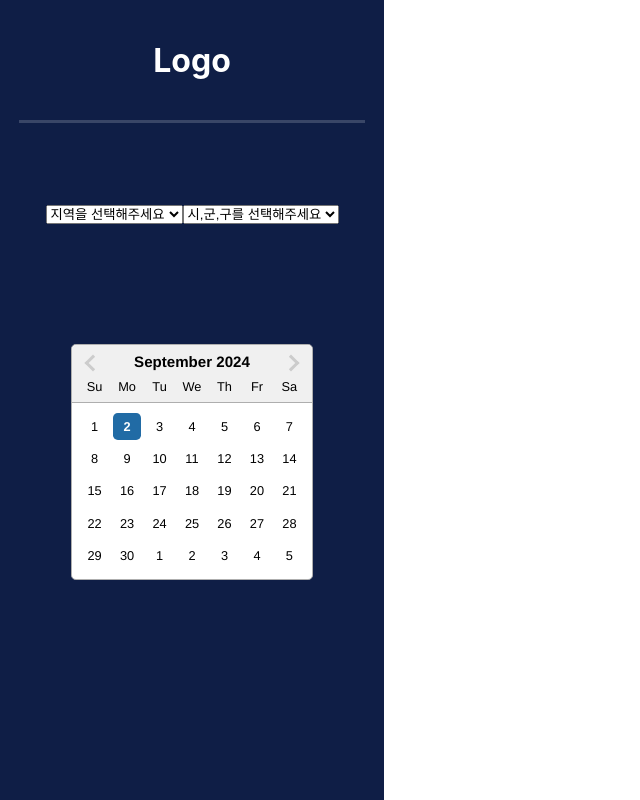
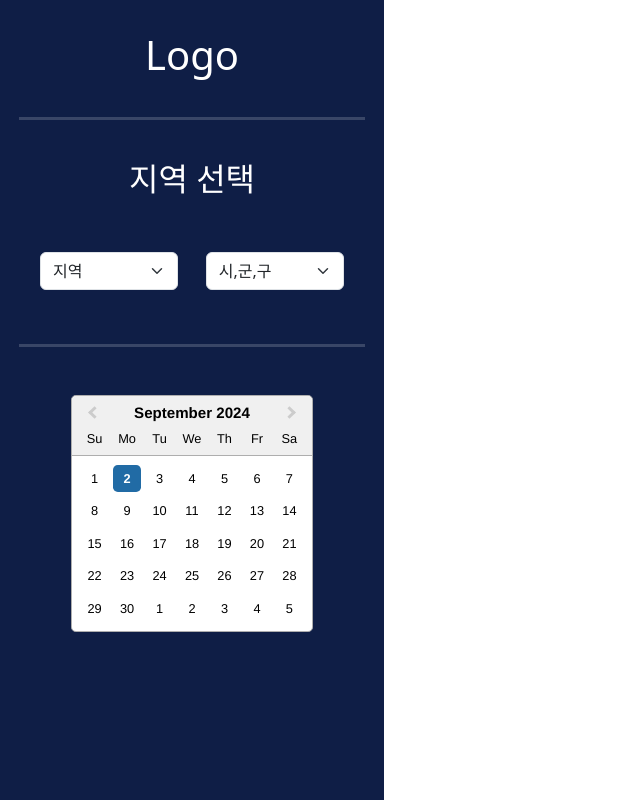
Before and after one commit to KTB-19/movie_chatbot, a React (Create React App) app in the folder frontend/: page / in a window 1280 px wide. Shown: the whole page, without its empty margins (0-640 px from the left). Built offline with nearby package versions, Linux system fonts and the light colour scheme.

Commit message:
style: RegionSelector style update

```diff
--- a/frontend/package.json
+++ b/frontend/package.json
@@ -6,7 +6,9 @@
     "@testing-library/jest-dom": "^5.17.0",
     "@testing-library/react": "^13.4.0",
     "@testing-library/user-event": "^13.5.0",
+    "bootstrap": "^5.3.3",
     "react": "^18.3.1",
+    "react-bootstrap": "^2.10.4",
     "react-datepicker": "^7.3.0",
     "react-dom": "^18.3.1",
     "react-scripts": "5.0.1",
--- a/frontend/src/components/DateSelector.jsx
+++ b/frontend/src/components/DateSelector.jsx
@@ -2,7 +2,7 @@ import CustomDatePicker from "./CustomDatePicker";
 
 const DateSelector = () => {
     return (
-        <div className="dateSelector">
+        <div className="date-selector">
             <CustomDatePicker />
         </div>
     );
--- a/frontend/src/components/RegionSelector.jsx
+++ b/frontend/src/components/RegionSelector.jsx
@@ -1,4 +1,6 @@
 import {useEffect, useState} from "react";
+import 'bootstrap/dist/css/bootstrap.min.css';
+import Form from 'react-bootstrap/Form';
 
 const areas = [
     {
@@ -344,23 +346,26 @@ const RegionSelector = () => {
     };
 
     return (
-        <div className="regionSelector">
-            <select value={wideArea} onChange={handleWideAreaChange}>
-                <option value="">지역을 선택해주세요</option>
+        <div id="region-selector">
+            <h2 className="region-label">지역 선택</h2>
+            <div className="region-container">
+                <Form.Select value={wideArea} onChange={handleWideAreaChange} className="wide-area">
+                    <option value="">지역</option>
                     {areas.map((area) => (
                         <option key={area.wideArea} value={area.wideArea}>
                             {area.wideArea}
                         </option>
                     ))}
-            </select>
-            <select value={basicArea} onChange={handleBasicAreaChange}>
-                <option value="">시,군,구를 선택해주세요</option>
+                </Form.Select>
+                <Form.Select value={basicArea} onChange={handleBasicAreaChange} className="basic-area">
+                    <option value="">시,군,구</option>
                     {basicAreas.map((area) => (
                         <option key={area} value={area}>
                             {area}
                         </option>
                     ))}
-            </select>
+                </Form.Select>
+            </div>
         </div>
     );
 };
--- a/frontend/src/styles/home.css
+++ b/frontend/src/styles/home.css
@@ -16,10 +16,31 @@
     align-items: center;
     border-bottom: solid #394667;
 }
-.regionSelector {
-    margin-top: 10vh;
-    margin-bottom: 10vh;
+.date-selector {
+    padding-top: 6vh;
 }
-.dateSelector {
-    padding: 5vh;
+
+#region-selector {
+    margin-left: 5%;
+    margin-right: 5%;
+    padding-top: 5vh;
+    padding-bottom: 5vh;
+    border-bottom: solid #394667;
 }
+#region-selector > .region-label {
+    color: white;
+    margin-bottom: 5vh;
+}
+#region-selector > .region-container {
+    display: flex;
+    justify-content: center;
+    align-items: center;
+}
+#region-selector > .region-container > .wide-area {
+    width: 40%;
+    margin: 4%;
+}
+#region-selector > .region-container > .basic-area {
+    width: 40%;
+    margin: 4%;
+}
```
Also changed, not shown: 1 other file (tests, documents, lock files or other folders). Lines whose indentation alone changed are shown as unchanged.
